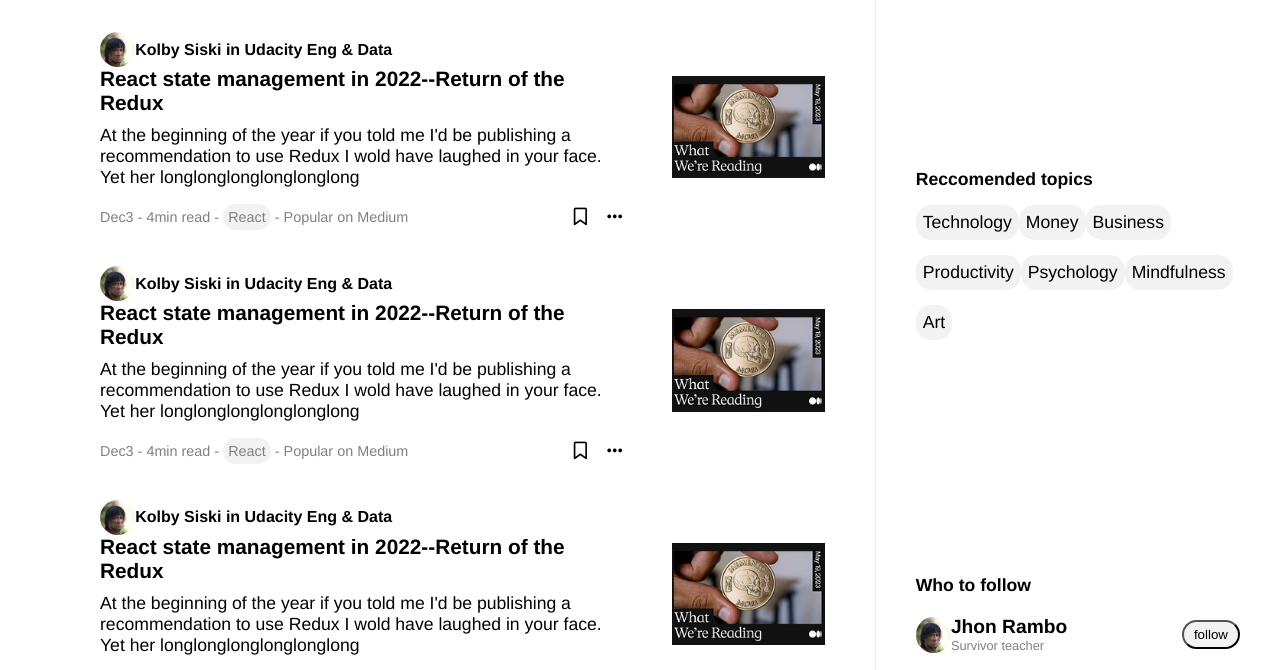
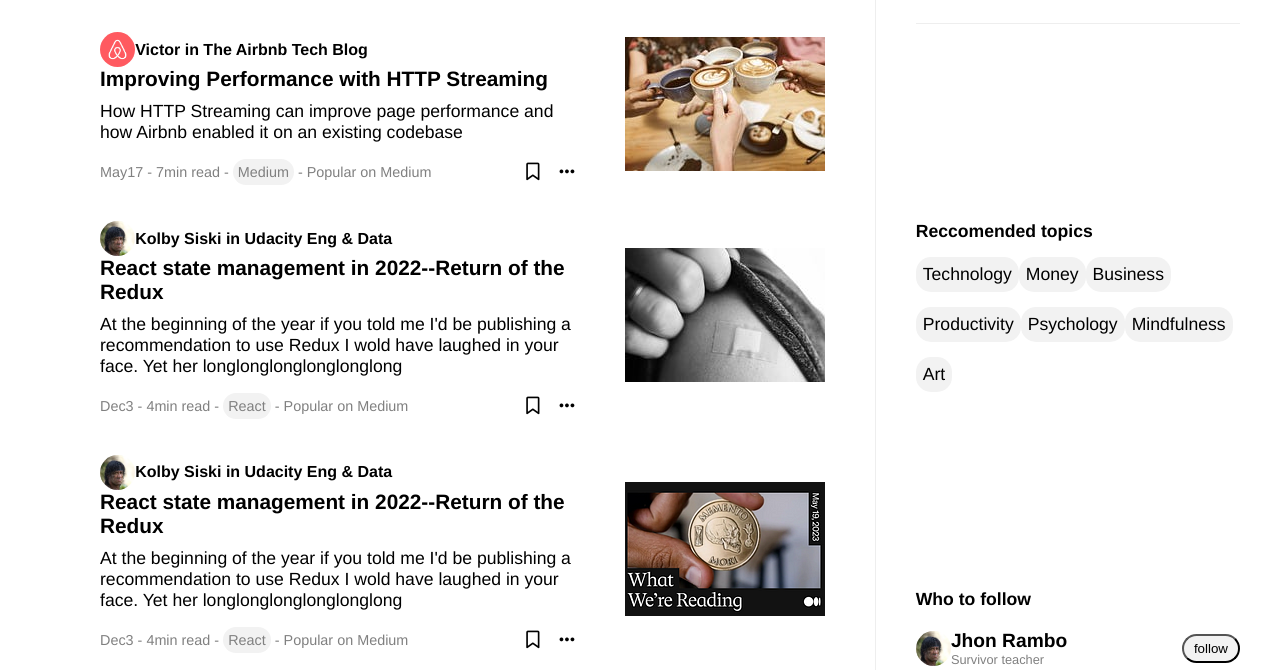
Before and after one commit to NasoAQ/Medium_clone, a plain HTML site: page index.html in a window 1280 px wide. Shown: the part 423-1093 px from the top of the page. Drawn offline with Linux system fonts and the light colour scheme.

Commit message:
img insert

```diff
--- a/index.html
+++ b/index.html
@@ -51,13 +51,13 @@
                 </div>
                 <div class="thumb-container">
                     <div class="info-container">
-                        <div><img src="assets/Rambo.jpg" alt="icona_profilo"><span>Kolby Siski in Udacity Eng & Data</span></div>
-                        <h2>React state management in 2022--Return of the Redux</h2>
+                        <div><img src="assets/airbnb.png" alt="icona_profilo"><span>Victor in The Airbnb Tech Blog</span></div>
+                        <h2>Improving Performance with HTTP Streaming</h2>
                         <div class="article">
-                            <p>At the beginning of the year if you told me I'd be publishing a recommendation to use Redux I wold have laughed in your face. Yet her longlonglonglonglonglong</p>
+                            <p>How HTTP Streaming can improve page performance and how Airbnb enabled it on an existing codebase</p>
                         </div>
                         <div class="feedback">
-                            <p>Dec3 - 4min read - <span>React</span> - Popular on Medium</p>
+                            <p>May17 - 7min read - <span>Medium</span> - Popular on Medium</p>
                             <div class="mini-icons">
                                 <i class="fa-regular fa-bookmark" style="color: #000000;"></i>
                                 <i class="fa-solid fa-ellipsis" style="color: #000000;"></i>
@@ -65,7 +65,7 @@
                         </div>
                     </div>
                     <div class="thumb">
-                        <img src="assets/thumb1.png" alt="coin">
+                        <img src="assets/thumb2.jpg" alt="coffee">
                     </div>
                 </div>
                 <div class="thumb-container">
@@ -84,7 +84,7 @@
                         </div>
                     </div>
                     <div class="thumb">
-                        <img src="assets/thumb1.png" alt="coin">
+                        <img src="assets/thumb3.jpg" alt="baby">
                     </div>
                 </div>
                 <div class="thumb-container">
--- a/mystyle.css
+++ b/mystyle.css
@@ -88,11 +88,13 @@
 .thumb-container {
     display: flex;
     align-items: center;
+    justify-content: space-between;
 
 }
 
 .info-container {
     padding-right: 50px;
+    width: 80%;
 }
 
 .info-container div:first-of-type {
@@ -144,12 +146,13 @@
     margin-left: 20px;
 }
 
-.thumb {
+/*.thumb {
     width: 50%;
-}
+}*/
 
 .thumb img {
-    width: 100%;
+    width: 200px;
+    height: 134px;
 }
 
 aside {
@@ -166,7 +169,7 @@
     display: flex;
     align-items: center;
     flex-direction: column;
-    height: 10%;
+    height: 15%;
     justify-content: space-around;
     border-bottom: 1px #00000011 solid;
     font-size: 0.9rem;
@@ -317,7 +320,7 @@
 
 footer a {
     color: rgb(53,151,50);
-    margin: 50px 0px 10px 0px;
+    margin: 30px 0px 10px 0px;
 }
 
 footer ul {
```
Also changed, not shown: assets/airbnb.png (added), assets/thumb2.jpg (added), assets/thumb3.jpg (added).
